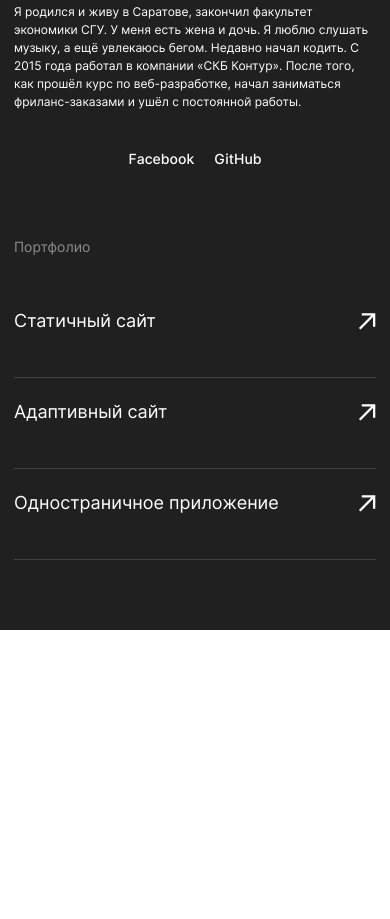
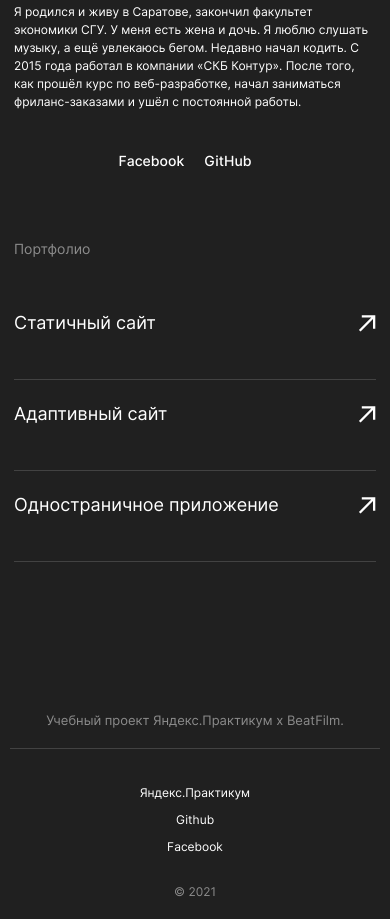
Before and after one commit to Michael2M-dot/movies-explorer-frontend, a React app: page /main in a window 390 px wide. Shown: the part 2520-3439 px from the top of the page. Before the commit the page ends 3150 px from the top, so only its background shows below. Built offline with nearby package versions, Linux system fonts and the light colour scheme.

Commit message:
feat: added markup and styles for footer

```diff
--- a/src/components/Footer/Footer.css
+++ b/src/components/Footer/Footer.css
@@ -0,0 +1,125 @@
+.footer {
+  width: 100%;
+  min-width: 320px;
+
+  box-sizing: border-box;
+
+  margin: 0 auto;
+  padding: 80px 70px 20px;
+
+  display: flex;
+  flex-direction: column;
+  justify-content: center;
+  align-items: center;
+
+  background: var(--bg-black-gray);
+
+  font-family: "Inter", Helvetica, sans-serif;
+}
+
+.footer__title {
+  width: 100%;
+
+  margin: 0 auto;
+  padding-bottom: 20px;
+
+  font-weight: 400;
+  font-size: 13px;
+  line-height: 16px;
+  text-align: center;
+  color: var(--tx-gray);
+
+  border-bottom: 1px solid var(--layout-dark-grey);
+}
+
+.footer__wrapper {
+  width: 100%;
+  min-width: 292px;
+
+  margin: 20px auto 0;
+
+  display: flex;
+  flex-direction: row;
+  justify-content: space-between;
+  align-items: center;
+}
+
+.footer__copyright {
+  margin: 0;
+  padding: 0;
+
+  font-weight: 400;
+  font-size: 13px;
+  line-height: 16px;
+  text-align: left;
+}
+
+.footer__links {
+  list-style: none;
+
+  padding: 0;
+
+  display: flex;
+  flex-direction: row;
+  justify-content: flex-start;
+  align-items: center;
+}
+
+.footer__link {
+  text-decoration: none;
+
+  padding-right: 20px;
+
+  font-weight: 400;
+  font-size: 13px;
+  line-height: 16px;
+}
+
+.footer__link:last-of-type {
+  padding-right: 0;
+}
+
+@media screen and (max-width: 1040px) {
+  .footer {
+    padding-right: 30px;
+    padding-left: 30px;
+  }
+}
+
+@media screen and (max-width: 767px) {
+  .footer {
+    padding-right: 10px;
+    padding-left: 10px;
+  }
+
+  .footer__wrapper{
+    flex-direction: column-reverse;
+  }
+
+  .footer__links {
+    margin-bottom: 30px;
+
+    flex-direction: column;
+    justify-content: center;
+    align-items: center;
+  }
+
+  .footer__link {
+    padding-right: 0;
+    padding-bottom: 12px;
+  }
+
+  .footer__link:last-of-type {
+    padding-bottom: 0;
+  }
+
+  .footer__link,
+  .footer__copyright {
+    font-size: 12px;
+    line-height: 15px;
+  }
+
+  .footer__copyright {
+    color: var(--tx-gray);
+  }
+}
--- a/src/components/Footer/Footer.js
+++ b/src/components/Footer/Footer.js
@@ -2,7 +2,19 @@ import React from 'react';
 // import { NavLink } from 'react-router-dom';
 
 const Footer = () => (
-  <footer className="footer" />
+  <footer className="footer">
+    <h3 className='footer__title'>Учебный проект Яндекс.Практикум х BeatFilm.</h3>
+    <div className='footer__wrapper'>
+      <p className='footer__copyright'>
+        © {new Date().getFullYear()}
+      </p>
+      <ul className='footer__links'>
+        <li className='footer__link'>Яндекс.Практикум</li>
+        <li className='footer__link'>Github</li>
+        <li className='footer__link'>Facebook</li>
+      </ul>
+    </div>
+  </footer>
 );
 
 export default Footer;
--- a/src/components/Main/AboutMe/AboutMe.css
+++ b/src/components/Main/AboutMe/AboutMe.css
@@ -91,12 +91,15 @@
   flex-direction: row;
   justify-content: flex-start;
   align-items: flex-start;
+
+  list-style: none;
 }
 
 .about-me__brief-link {
   text-decoration: none;
 
-  margin: 0 20px 0 0;
+  margin: 0;
+  padding-right: 20px;
 
   font-weight: 500;
   font-size: 14px;
@@ -106,7 +109,7 @@
 }
 
 .about-me__brief-link:last-of-type {
-  margin-right: 0;
+  padding-right: 20px;
 }
 
 .about-me__photo {
--- a/src/components/Main/AboutMe/AboutMe.js
+++ b/src/components/Main/AboutMe/AboutMe.js
@@ -14,8 +14,16 @@ const AboutMe = () => (
           начал заниматься фриланс-заказами и ушёл с постоянной работы.
         </p>
         <ul className='about-me__brief-links'>
-          <a className='about-me__brief-link' href='https://github.com/Michael2M-dot' target='_blank' rel="noreferrer">Facebook</a>
-          <a className='about-me__brief-link' href='https://github.com/Michael2M-dot' target='_blank' rel="noreferrer">GitHub</a>
+          <li>
+            <a className='about-me__brief-link' href='https://github.com/Michael2M-dot' target='_blank' rel="noreferrer">
+              Facebook
+            </a>
+          </li>
+          <li>
+            <a className='about-me__brief-link' href='https://github.com/Michael2M-dot' target='_blank' rel="noreferrer">
+              GitHub
+            </a>
+          </li>
         </ul>
       </div>
       <div className='about-me__photo' />
```
